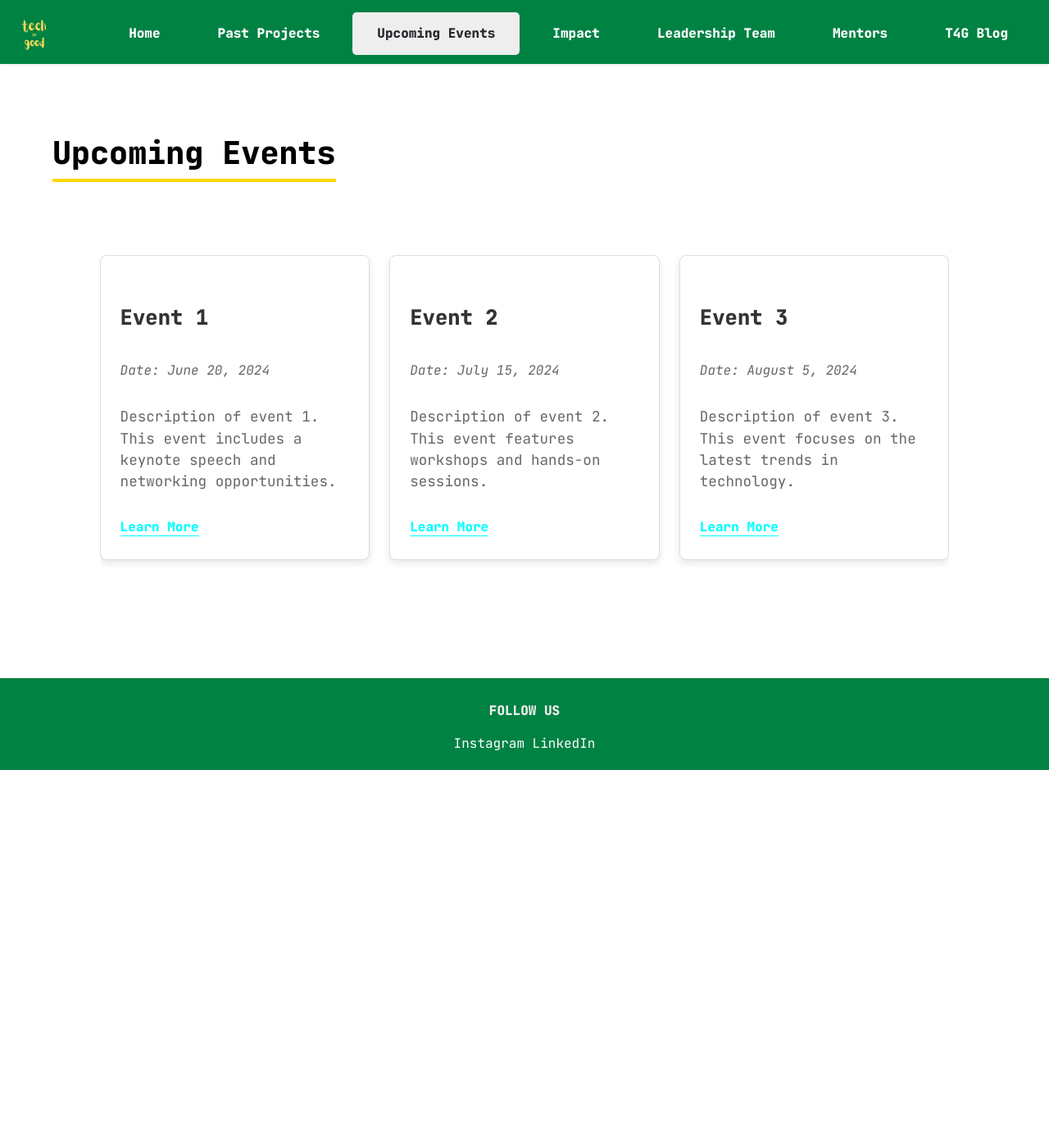
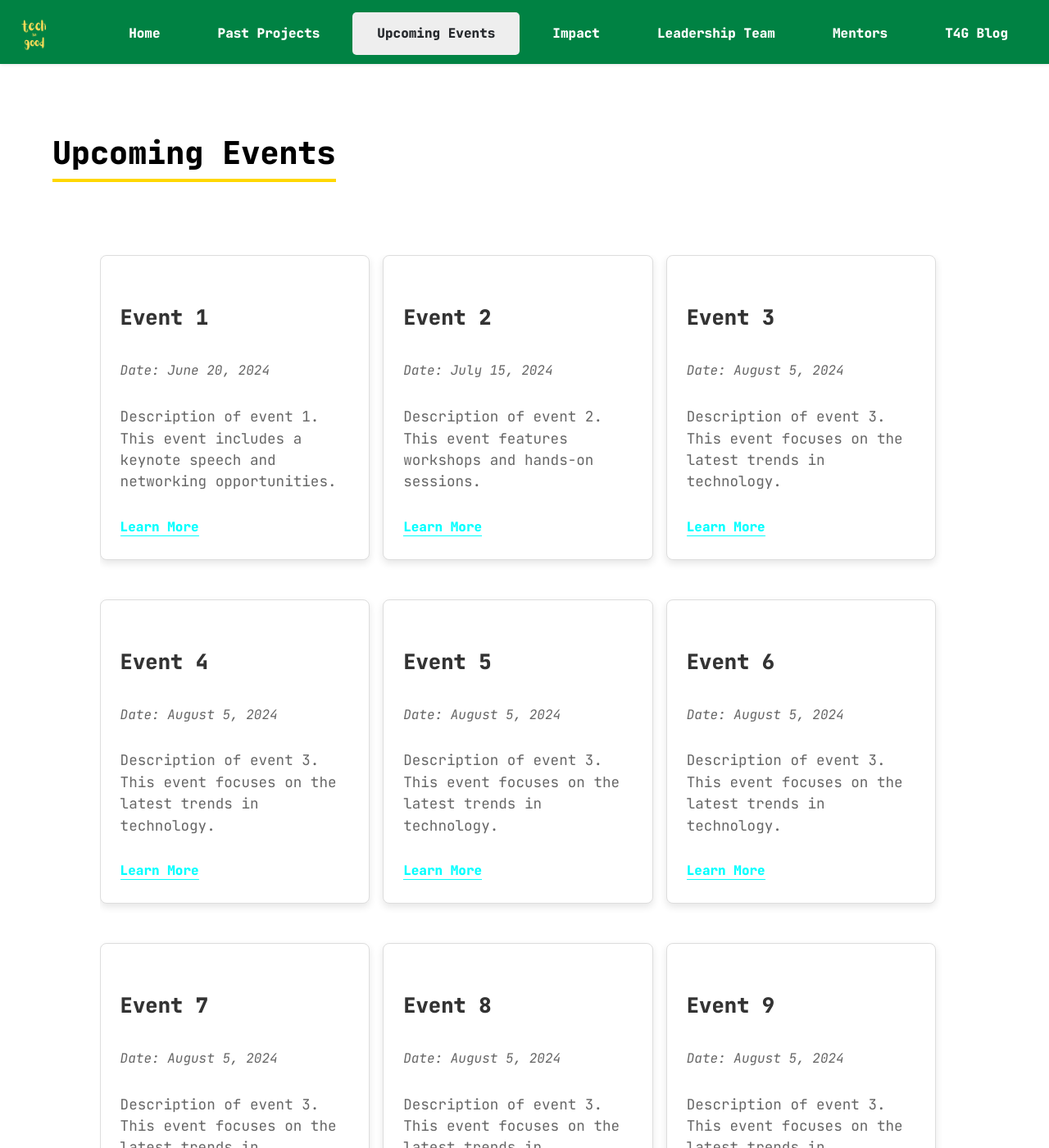
Before and after one commit to J-Souffle/T4GWebsite, a Jekyll site: the page built from pages/upcoming-events.md, in a window 1280 px wide and 1400 px high. Shown: the whole window at 82% size. Built offline with Jekyll 4.4.1, drawn with Linux system fonts in a browser that asks for light colours; some of the changed text lies outside the part shown.

Commit message:
Fixed event layout

```diff
--- a/_includes/events.html
+++ b/_includes/events.html
@@ -19,6 +19,72 @@
         <p class="event-description">Description of event 3. This event focuses on the latest trends in technology.</p>
         <a href="https://link-to-event-3.com" class="event-link">Learn More</a>
       </div>
+      <div class="event-card">
+        <h3 class="event-title">Event 4</h3>
+        <p class="event-date">Date: August 5, 2024</p>
+        <p class="event-description">Description of event 3. This event focuses on the latest trends in technology.</p>
+        <a href="https://link-to-event-3.com" class="event-link">Learn More</a>
+      </div>
+      <div class="event-card">
+        <h3 class="event-title">Event 5</h3>
+        <p class="event-date">Date: August 5, 2024</p>
+        <p class="event-description">Description of event 3. This event focuses on the latest trends in technology.</p>
+        <a href="https://link-to-event-3.com" class="event-link">Learn More</a>
+      </div>
+      <div class="event-card">
+        <h3 class="event-title">Event 6</h3>
+        <p class="event-date">Date: August 5, 2024</p>
+        <p class="event-description">Description of event 3. This event focuses on the latest trends in technology.</p>
+        <a href="https://link-to-event-3.com" class="event-link">Learn More</a>
+      </div>
+      <div class="event-card">
+        <h3 class="event-title">Event 7</h3>
+        <p class="event-date">Date: August 5, 2024</p>
+        <p class="event-description">Description of event 3. This event focuses on the latest trends in technology.</p>
+        <a href="https://link-to-event-3.com" class="event-link">Learn More</a>
+      </div>
+      <div class="event-card">
+        <h3 class="event-title">Event 8</h3>
+        <p class="event-date">Date: August 5, 2024</p>
+        <p class="event-description">Description of event 3. This event focuses on the latest trends in technology.</p>
+        <a href="https://link-to-event-3.com" class="event-link">Learn More</a>
+      </div>
+      <div class="event-card">
+        <h3 class="event-title">Event 9</h3>
+        <p class="event-date">Date: August 5, 2024</p>
+        <p class="event-description">Description of event 3. This event focuses on the latest trends in technology.</p>
+        <a href="https://link-to-event-3.com" class="event-link">Learn More</a>
+      </div>
+      <div class="event-card">
+        <h3 class="event-title">Event 10</h3>
+        <p class="event-date">Date: August 5, 2024</p>
+        <p class="event-description">Description of event 3. This event focuses on the latest trends in technology.</p>
+        <a href="https://link-to-event-3.com" class="event-link">Learn More</a>
+      </div>
+      <div class="event-card">
+        <h3 class="event-title">Event 11</h3>
+        <p class="event-date">Date: August 5, 2024</p>
+        <p class="event-description">Description of event 3. This event focuses on the latest trends in technology.</p>
+        <a href="https://link-to-event-3.com" class="event-link">Learn More</a>
+      </div>
+      <div class="event-card">
+        <h3 class="event-title">Event 12</h3>
+        <p class="event-date">Date: August 5, 2024</p>
+        <p class="event-description">Description of event 3. This event focuses on the latest trends in technology.</p>
+        <a href="https://link-to-event-3.com" class="event-link">Learn More</a>
+      </div>
+      <div class="event-card">
+        <h3 class="event-title">Event 13</h3>
+        <p class="event-date">Date: August 5, 2024</p>
+        <p class="event-description">Description of event 3. This event focuses on the latest trends in technology.</p>
+        <a href="https://link-to-event-3.com" class="event-link">Learn More</a>
+      </div>
+      <div class="event-card">
+        <h3 class="event-title">Event 14</h3>
+        <p class="event-date">Date: August 5, 2024</p>
+        <p class="event-description">Description of event 3. This event focuses on the latest trends in technology.</p>
+        <a href="https://link-to-event-3.com" class="event-link">Learn More</a>
+      </div>
       <!-- Add more event cards as needed -->
     </div>
   </section>
--- a/assets/css/events.css
+++ b/assets/css/events.css
@@ -20,7 +20,8 @@
   .events-list {
     display: flex;
     flex-wrap: wrap;
-    justify-content: space-between;
+    gap: 1rem; /* Added gap between cards */
+    justify-content: left; /* Center-align cards */
   }
 
   /* Event card */
```
